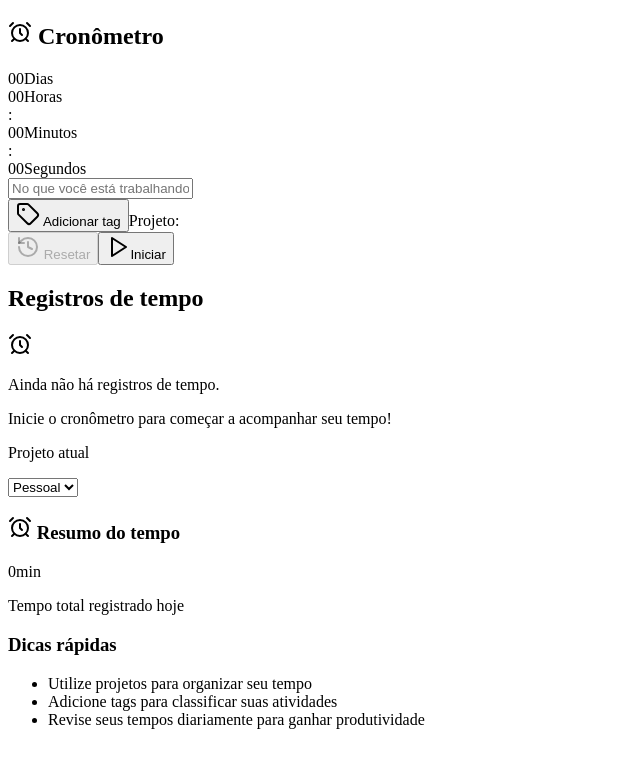
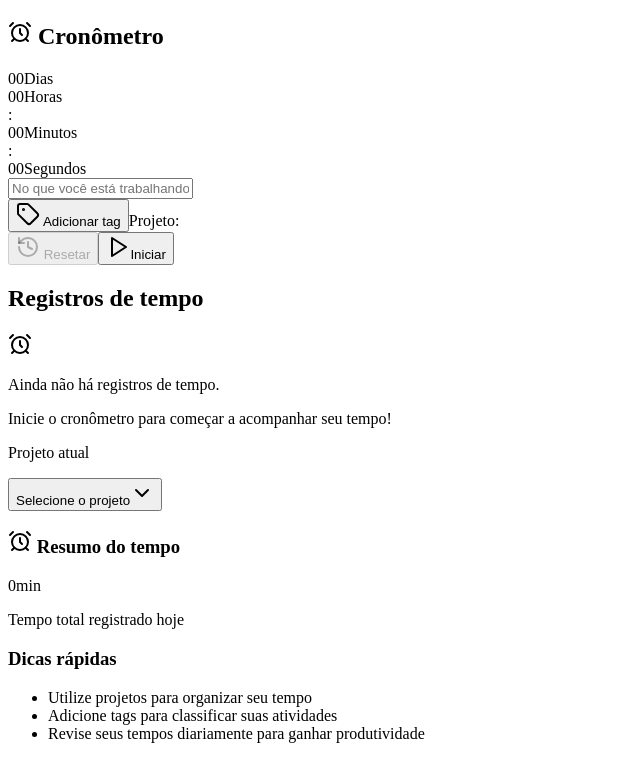
Before and after one commit to amadeu100401/BrainSparkFrontend, a Next.js app in the folder brainspark/: page /Main/FocusTimePage in a window 1280 px wide. Shown: the top 782 px of the page, without its empty margins (0-640 px from the left). Built offline with nearby package versions, Linux system fonts and the light colour scheme.

Commit message:
refactor/slipt-function-in-components

```diff
--- /dev/null
+++ b/brainspark/src/components/focus/CurrentProject.tsx
@@ -0,0 +1,37 @@
+import {
+  Select,
+  SelectContent,
+  SelectGroup,
+  SelectItem,
+  SelectLabel,
+  SelectTrigger,
+  SelectValue,
+} from "@/components/ui/select"
+
+export default function CurrentProject() {
+    return(
+        <div className="bg-white rounded-lg shadow-sm p-4">
+            <p className="text-sm text-gray-500 mb-1">Projeto atual</p>
+
+            {/* <select className="w-full border rounded p-2 text-sm">
+              <option>Pessoal</option>
+            </select> */}
+
+            <Select>
+                <SelectTrigger className="w-full border rounded p-2 text-sm">
+                <SelectValue placeholder="Selecione o projeto" />
+                </SelectTrigger>
+                <SelectContent>
+                <SelectGroup>
+                    <SelectLabel>Fruits</SelectLabel>
+                    <SelectItem value="apple">Apple</SelectItem>
+                    <SelectItem value="banana">Banana</SelectItem>
+                    <SelectItem value="blueberry">Blueberry</SelectItem>
+                    <SelectItem value="grapes">Grapes</SelectItem>
+                    <SelectItem value="pineapple">Pineapple</SelectItem>
+                </SelectGroup>
+                </SelectContent>
+            </Select>
+        </div>
+    );
+}
--- /dev/null
+++ b/brainspark/src/components/focus/TimeResume.tsx
@@ -0,0 +1,15 @@
+import { AlarmClock } from 'lucide-react';
+
+export default function TimeResume() {
+    return(
+        <div className="bg-violet-100 rounded-lg p-4">
+            <h3 className="text-sm font-semibold text-violet-800 mb-1 flex items-center gap-2">
+              <AlarmClock className="w-4 h-4 mr-1"/> Resumo do tempo
+            </h3>
+
+            <p className="text-2xl text-violet-700 font-bold">0min</p>
+
+            <p className="text-xs text-violet-700">Tempo total registrado hoje</p>
+        </div>
+    );
+}
--- /dev/null
+++ b/brainspark/src/components/focus/TimerHistory.tsx
@@ -0,0 +1,18 @@
+import { AlarmClock } from 'lucide-react';
+
+export default function TimerHistory() {
+    return(
+        <div className="bg-white rounded-lg shadow-sm p-6">
+            <h2 className="text-lg font-semibold mb-2">Registros de tempo</h2>
+
+            <div className="text-center text-gray-500 space-y-1">
+              <div className="flex justify-center mb-2">
+                <AlarmClock className="w-6 h-6" />
+              </div>
+
+              <p>Ainda não há registros de tempo.</p>
+              <p className="text-sm">Inicie o cronômetro para começar a acompanhar seu tempo!</p>
+            </div>
+        </div>
+    );
+}
--- /dev/null
+++ b/brainspark/src/components/focus/Tips.tsx
@@ -0,0 +1,13 @@
+
+export default function Tips() {
+    return(
+        <div className="bg-white rounded-lg shadow-sm p-4">
+            <h3 className="text-sm font-semibold mb-2">Dicas rápidas</h3>
+            <ul className="text-sm text-gray-600 list-disc pl-4 space-y-1">
+              <li>Utilize projetos para organizar seu tempo</li>
+              <li>Adicione tags para classificar suas atividades</li>
+              <li>Revise seus tempos diariamente para ganhar produtividade</li>
+            </ul>
+        </div>
+    );
+}
--- a/brainspark/src/pages/Main/FocusTimePage.tsx
+++ b/brainspark/src/pages/Main/FocusTimePage.tsx
@@ -1,18 +1,11 @@
 import ComponentBase from '../../components/home/ContentComponentBase'
 import Stopwatch from '../../components/focus/stopwatch/stopwatch'
-import { AlarmClock } from 'lucide-react';
+import TimerHistory from '@/components/focus/TimerHistory';
+import Tips from '@/components/focus/Tips';
+import CurrentProject from '@/components/focus/CurrentProject';
+import TimeResume from '@/components/focus/TimeResume';
 
-import {
-  Select,
-  SelectContent,
-  SelectGroup,
-  SelectItem,
-  SelectLabel,
-  SelectTrigger,
-  SelectValue,
-} from "@/components/ui/select"
-
-// TODO: Seprar em componentes menores
+// TODO: Fazer os componentes se comunicarem
 
 export default function FocusTimePage() {
   return (
@@ -27,50 +20,15 @@ export default function FocusTimePage() {
             <Stopwatch />
           </div>
 
-          <div className="bg-white rounded-lg shadow-sm p-6">
-            <h2 className="text-lg font-semibold mb-2">Registros de tempo</h2>
-
-            <div className="text-center text-gray-500 space-y-1">
-              <div className="flex justify-center mb-2">
-                <AlarmClock className="w-6 h-6" />
-              </div>
-
-              <p>Ainda não há registros de tempo.</p>
-              <p className="text-sm">Inicie o cronômetro para começar a acompanhar seu tempo!</p>
-            </div>
-          </div>
+          <TimerHistory />
 
         </div>
 
         {/* Coluna da direita (Projeto atual, Resumo e Dicas rápidas) */}
         <div className="w-full lg:w-[280px] flex flex-col gap-4">
-
-          <div className="bg-white rounded-lg shadow-sm p-4">
-            <p className="text-sm text-gray-500 mb-1">Projeto atual</p>
-            <select className="w-full border rounded p-2 text-sm">
-              <option>Pessoal</option>
-              {/* Outras opções */}
-            </select>
-          </div>
-
-          <div className="bg-violet-100 rounded-lg p-4">
-            <h3 className="text-sm font-semibold text-violet-800 mb-1 flex items-center gap-2">
-              <AlarmClock className="w-4 h-4 mr-1"/> Resumo do tempo
-            </h3>
-
-            <p className="text-2xl text-violet-700 font-bold">0min</p>
-
-            <p className="text-xs text-violet-700">Tempo total registrado hoje</p>
-          </div>
-
-          <div className="bg-white rounded-lg shadow-sm p-4">
-            <h3 className="text-sm font-semibold mb-2">Dicas rápidas</h3>
-            <ul className="text-sm text-gray-600 list-disc pl-4 space-y-1">
-              <li>Utilize projetos para organizar seu tempo</li>
-              <li>Adicione tags para classificar suas atividades</li>
-              <li>Revise seus tempos diariamente para ganhar produtividade</li>
-            </ul>
-          </div>
+          <CurrentProject />
+          <TimeResume />
+          <Tips />
         </div>
       </div>
     </ComponentBase>
```
